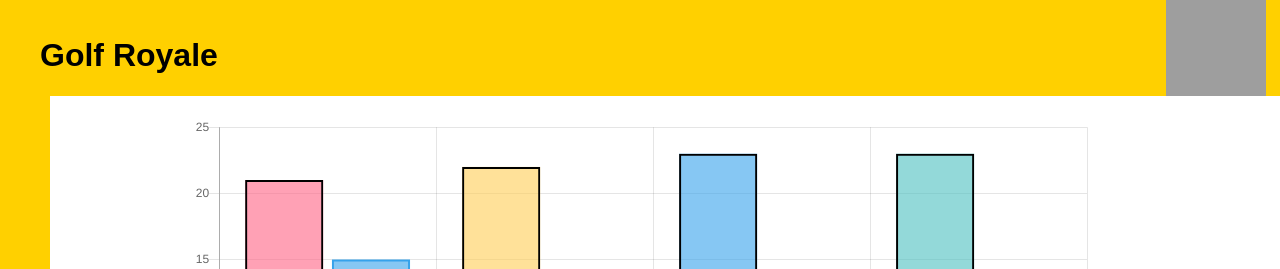
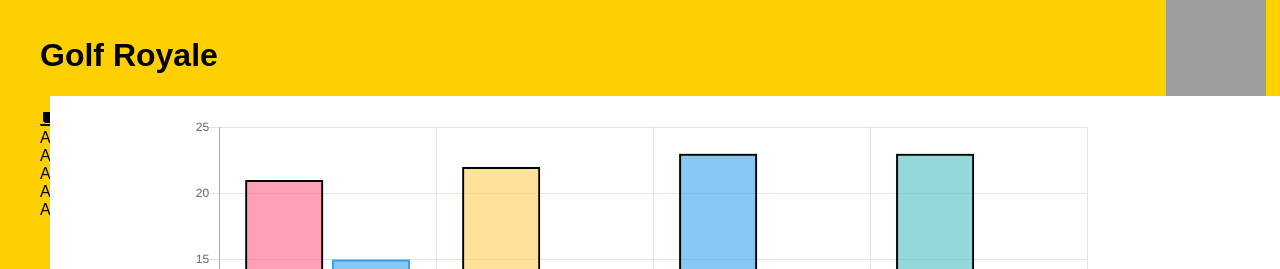
Before and after one commit to WaltDeyzel/scoreboard, a React (Create React App) app: page / in a window 1280 px wide. Shown: the top 269 px of the page. Built offline with nearby package versions, Linux system fonts and the light colour scheme; grey boxes are pictures that could not be loaded.

Commit message:
Fixed function misnaming on mainPage, and started adding navbar elements.

```diff
--- a/package.json
+++ b/package.json
@@ -3,6 +3,9 @@
   "version": "0.1.0",
   "private": true,
   "dependencies": {
+    "@fortawesome/fontawesome-svg-core": "^1.2.32",
+    "@fortawesome/free-solid-svg-icons": "^5.15.1",
+    "@fortawesome/react-fontawesome": "^0.1.14",
     "@testing-library/jest-dom": "^5.11.8",
     "@testing-library/react": "^11.2.2",
     "@testing-library/user-event": "^12.6.0",
--- a/src/components/Navbar/Navbar.css
+++ b/src/components/Navbar/Navbar.css
@@ -27,3 +27,11 @@
     width: 160px;
   }
 }
+
+.Things{
+  list-style: none;
+  display: flex;
+  flex-flow: column;
+  justify-content: space-around;
+
+}
--- a/src/components/Navbar/Navbar.js
+++ b/src/components/Navbar/Navbar.js
@@ -1,10 +1,19 @@
 import React from 'react';
 import './Navbar.css';
+import { FontAwesomeIcon } from '@fortawesome/react-fontawesome'
+import { faCoffee } from '@fortawesome/free-solid-svg-icons'
 
 const navBar = (props) => {
     return (
         <div className='Navbar'>
-
+            <ul className="Things">
+                <li><FontAwesomeIcon icon={faCoffee}/></li>
+                <li>A</li>
+                <li>A</li>
+                <li>A</li>
+                <li>A</li>
+                <li>A</li>
+            </ul>
         </div>
     );
 }
--- a/src/components/Players/Players.js
+++ b/src/components/Players/Players.js
@@ -1,13 +1,13 @@
 import React from 'react';
 
-import Players from '../PlayerCard/PlayerCard'
+import PlayerCard from '../PlayerCard/PlayerCard'
 import './Player.css'
 
 const playerCard = (props) => {
     return (
         <div className={'Cards'}>
         {props.players.map((person, index) => {
-            return (< Players
+            return (< PlayerCard
                 Click={() => { props.scoreAdd(person.id) }}
                 name={person.name}
                 score={person.score}
--- a/src/container/MainPage/MainPage.js
+++ b/src/container/MainPage/MainPage.js
@@ -41,7 +41,7 @@
             <Aux>
                 <NavBar />
                 <Chart persons={this.state.persons} />
-                <Players players={this.state.persons} scoreAdd={this.state.scoreAdd} />
+                <Players players={this.state.persons} scoreAdd={this.addScoreHandler} />
             </Aux>
         );
     }
```
Also changed, not shown: 2 other files (tests, documents, lock files or other folders).
